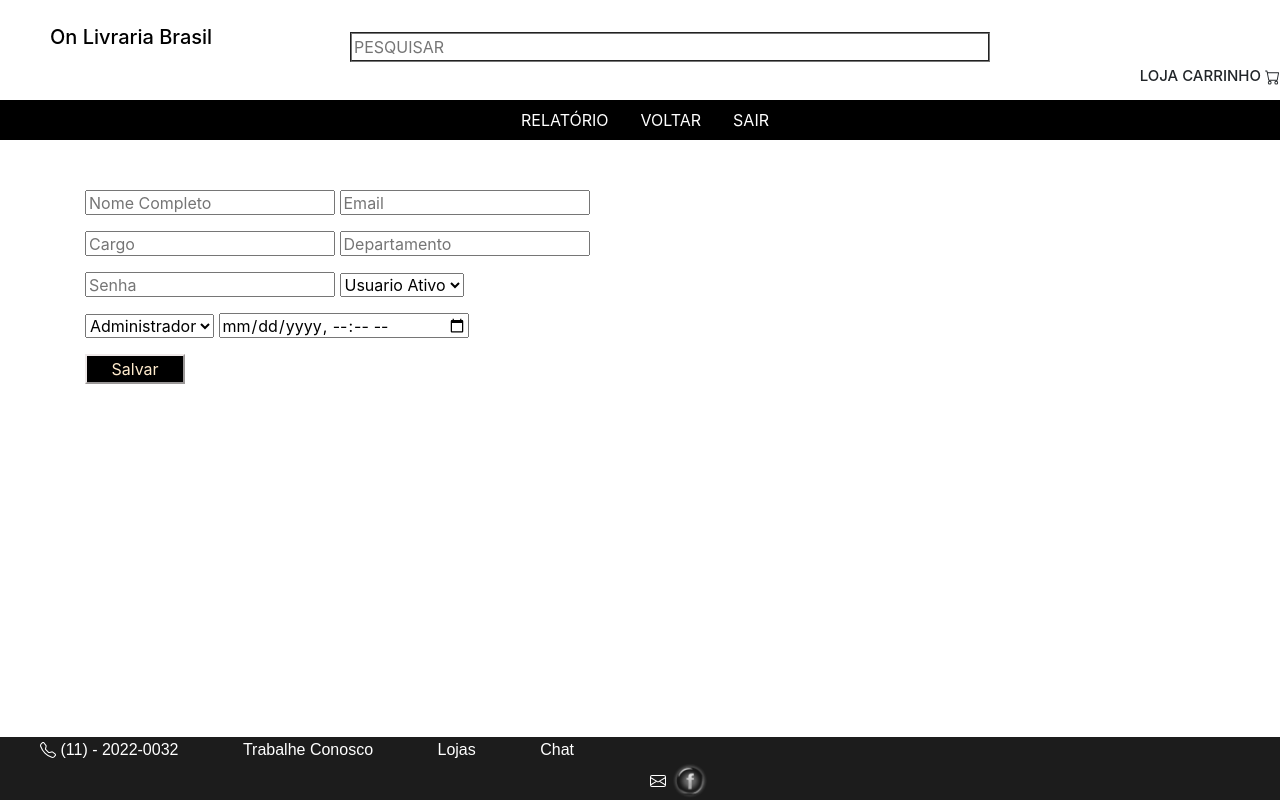
After one commit to moisestraves/livraria, a PHP site: page /cadastro-usuario-sistema.php in a window 1280 px wide; the page is wider, and only the part inside the window is pictured. The commit adds this page. Run offline with PHP 8.4, Linux system fonts and the light colour scheme; the visitor is signed in with stand-in values (Sample User, id 1).

Commit message:
Inserido cadastro adm e login adm

```diff
--- a/CSS/main.css
+++ b/CSS/main.css
@@ -13,32 +13,6 @@
 
 
    }
-  .adm button {
-    margin-left: 600px;
-    height: auto;
-    color: rgb(253, 253, 253);
-    background: black;
-    align-content: center;
-
-
-
-  }
-  .adm h1{
-
-    font-family: Impact, Haettenschweiler, 'Arial Narrow Bold', sans-serif;
-    text-align: center;
-    padding-top: 70px;
-  }
-
-  .adm input{
-    padding: 1px ;
-    border-radius:  solid 3px;
-    background-color: rgb(240, 233, 233);
-    border-color: seashell;
-
-    margin-left: 600px;
-
-  }
 
 
    body{
@@ -328,6 +302,71 @@
 
    }
 
+     /*Formatação Pagina Administrativa e login*/
+
+     .adm h1{
+
+      text-align: center;
+
+       padding-top: 40px;
+    }
+
+      .adm button {
+
+     height: auto;
+     color: rgb(253, 253, 253);
+     background: black;
+
+
+
+
+   }
+
+   .adm input{
+     padding: 1px ;
+     border-radius:  solid 3px;
+     background-color: rgb(240, 233, 233);
+     border-color: seashell;
+
+
+   }
+
+   .formularioCadastro{
+
+
+
+    padding-top: 50px;
+
+
+   }
+   /* FORMATAÇÃO CAIXA */
+   .formularioCadastro input{
+
+    height: 25px;
+    width: 250px;
+   }
+
+   /* FORMATAÇÃO DO BOTÃO */
+   .formularioCadastro button{
+    height: 30px;
+    width: 100px;
+    border-radius: solid 10px;
+    border-color: #EEE9E9;
+    background-color: black;
+    color: blanchedalmond;
+
+   }
+
+
+   .login_adm{
+
+     display: flex;
+      align-items: center;
+      justify-content: center;
+      padding-top: 40px;
+   }
+
+
   .cadastro_cliente button{
 
     background-color: black;
--- a/adm/func_sistema.php
+++ b/adm/func_sistema.php
@@ -23,7 +23,15 @@ function cadastroCliente($conexao,$login,$senha){
 
         echo "Bem vindo";
     }
+    function cadastrousuario($conexao, $nome,  $cargo, $perfil, $departamento, $email, $senha ,$ativo)
+    {   $md = md5($senha);
+        $sql = 'INSERT INTO usuario(Nome, Cargo,Perfil,Departamento,Email,Senha,Ativo)';
+        $sql .= " VALUES ('$nome','$cargo','$perfil,'$departamento','$email' ,'$md','$ativo')";
 
+        var_dump($sql);
+
+        return mysqli_query($conexao, $sql) or die(mysqli_error($conexao));
+    }
 
     function enderecoEntrega($conexao,$id){
 
--- /dev/null
+++ b/cabecaarea-admin.php
@@ -0,0 +1,66 @@
+<!DOCTYPE html>
+<html lang="pt-br">
+<head>
+<meta charset="utf-8">
+<meta name="viewport" content="width=device-width, initial-scale=1, shrink-to-fit=no">
+<title>Livraria Online</title>
+<!--css bootstrap-->
+<link rel="stylesheet" href="https://stackpath.bootstrapcdn.com/bootstrap/4.1.3/css/bootstrap.min.css" integrity="sha384-MCw98/SFnGE8fJT3GXwEOngsV7Zt27NXFoaoApmYm81iuXoPkFOJwJ8ERdknLPMO" crossorigin="anonymous">
+<!--Scripst -->
+<script src="https://code.jquery.com/jquery-3.3.1.slim.min.js" integrity="sha384-q8i/X+965DzO0rT7abK41JStQIAqVgRVzpbzo5smXKp4YfRvH+8abtTE1Pi6jizo" crossorigin="anonymous"></script>
+<script src="https://cdnjs.cloudflare.com/ajax/libs/popper.js/1.14.3/umd/popper.min.js" integrity="sha384-ZMP7rVo3mIykV+2+9J3UJ46jBk0WLaUAdn689aCwoqbBJiSnjAK/l8WvCWPIPm49" crossorigin="anonymous"></script>
+<script src="https://stackpath.bootstrapcdn.com/bootstrap/4.1.3/js/bootstrap.min.js" integrity="sha384-ChfqqxuZUCnJSK3+MXmPNIyE6ZbWh2IMqE241rYiqJxyMiZ6OW/JmZQ5stwEULTy" crossorigin="anonymous"></script>
+<link rel="stylesheet" type="text/css" href="CSS/main.css">
+</head>
+
+<!--DiviGeral Corpo-->
+
+<main class="conteudo">
+    <body>
+    <div id='principal'>
+    <div id="logo-top">
+<h1><a href="index.php"> On Livraria Brasil</a></h1>
+
+</div>
+
+<!--Caixa de Pesquisa do topo de produtos fixo no topo centralizado-->
+  <div id="caixa-top">
+
+  <input  type="search" id="txtBusca" placeholder="PESQUISAR" >
+
+</div>
+<!--Configurações e  Opçãoes do Carrinho de Compras-->
+<div class="carrinho">
+        <h5>Loja Carrinho <svg width="1em" height="2em" viewBox="0 0 16 16" class="bi bi-cart" fill="currentColor" xmlns="http://www.w3.org/2000/svg">
+          <path fill-rule="evenodd" d="M0 1.5A.5.5 0 0 1 .5 1H2a.5.5 0 0 1 .485.379L2.89 3H14.5a.5.5 0 0 1 .491.592l-1.5 8A.5.5 0 0 1 13 12H4a.5.5 0 0 1-.491-.408L2.01 3.607 1.61 2H.5a.5.5 0 0 1-.5-.5zM3.102 4l1.313 7h8.17l1.313-7H3.102zM5 12a2 2 0 1 0 0 4 2 2 0 0 0 0-4zm7 0a2 2 0 1 0 0 4 2 2 0 0 0 0-4zm-7 1a1 1 0 1 0 0 2 1 1 0 0 0 0-2zm7 0a1 1 0 1 0 0 2 1 1 0 0 0 0-2z"/>
+        </svg></h5>
+</div>
+    <!--Configuração do topo da página local do menu principal da página-->
+      <!--Configuração do topo da página local do menu principal da página-->
+      <div id="nav">
+           <ul class="nav justify-content-center">
+           <!--<li class="nav-item">
+           <a class="nav-link text-white  active" href="cadastrar.php">CADASTRAR</a>
+         </li>-->
+
+
+         <li class="nav-item">
+          <a class="nav-link text-white " href="relatorio.php">RELATÓRIO</a>
+        </li>
+
+        <li class="nav-item">
+          <a class="nav-link text-white " href="painel-adm.php">VOLTAR</a>
+        </li>
+
+        <!--<li class="nav-item">
+          <a class="nav-link text-white " href="#">PROMOÇÕES</a>
+        </li>
+
+        <li class="nav-item">
+            <a class="nav-link text-white " href="relatorio-compras.php">Relatório de Compras</a>
+          </li>-->
+          <li class="nav-item">
+            <a class="nav-link text-white " href="sairadm.php">SAIR</a>
+          </li>
+</ul>
+</div> <!--FINAL DO MENU PRINCIPAL DO SITE-->
--- /dev/null
+++ b/cadastro-usuario-sistema.php
@@ -0,0 +1,68 @@
+<?php
+
+session_start();
+/* Aqui faz a verificação da sessão
+se o cliente não estiver logado vai redirecionar para o login*/
+if (!$_SESSION['Email']) {
+
+    header('location:acesso-negado.php');
+}
+
+require 'cabecaarea-admin.php';
+require 'adm/func_sistema.php';
+require 'adm/conexao.php';
+
+
+?>
+<div class="container">
+    <article>
+<div class="formularioCadastro">
+<form method="POST" action="processa-cadastro-usuario-adm.php">
+
+<p>
+
+<input type="text" name="nome" placeholder="Nome Completo" required>
+
+<input type="email" name="email" placeholder="Email" required >
+
+</p>
+
+
+<input type="text" name="cargo" placeholder="Cargo" required >
+<input type="text" name="departamento" placeholder="Departamento" required >
+</p>
+
+<P>
+    <input type="password" name="senha" placeholder="Senha" required >
+    <!--SELECT DO PERFIL DO USUÁRIO-->
+    <select name ="ativo" required>
+    <option >Usuario Ativo</option>
+    <option value="S">S</option>
+    <option value="N">N</option>
+
+</select>
+</p>
+<P>
+
+<select name ="perfil" required>
+    <option >Administrador</option>
+    <option value="S">S</option>
+    <option value="N">N</option>
+
+</select>
+<input type="Datetime-local" name="data" placeholder="data" required>
+</p>
+
+<p>
+
+</p>
+<button type="submit" name="cadastrar">Salvar</button>
+</form>
+
+</div>
+</div>
+
+
+<?php
+
+require 'rodape.php';
--- a/login-adm.php
+++ b/login-adm.php
@@ -12,11 +12,11 @@ require 'adm/conexao.php';
 
 <div class="adm">
 
-<h1>Central Administrativa </h1>
+<h1>Área Administrativa </h1>
     <div class="login_adm">
 
 
-    <form method="POST"  action="processa_cliente.php">
+    <form method="POST"  action="processa-adm.php">
 
         <p>
 
```
Also changed, not shown: DOC BACKUP/cadastrar.php (added, +33 -0 lines), acesso-negado.php (added, +18 -0 lines), painel-adm.php (added, +36 -0 lines), processa-adm.php (added, +70 -0 lines), processa-cadastro-usuario-adm.php (added, +41 -0 lines), sairadm.php (added, +11 -0 lines), cliente-login.php (renamed from cliente_login.php), html/base.html (renamed from base.html), html/login.html (renamed from login.html), html/modelo.html (renamed from modelo.html).
